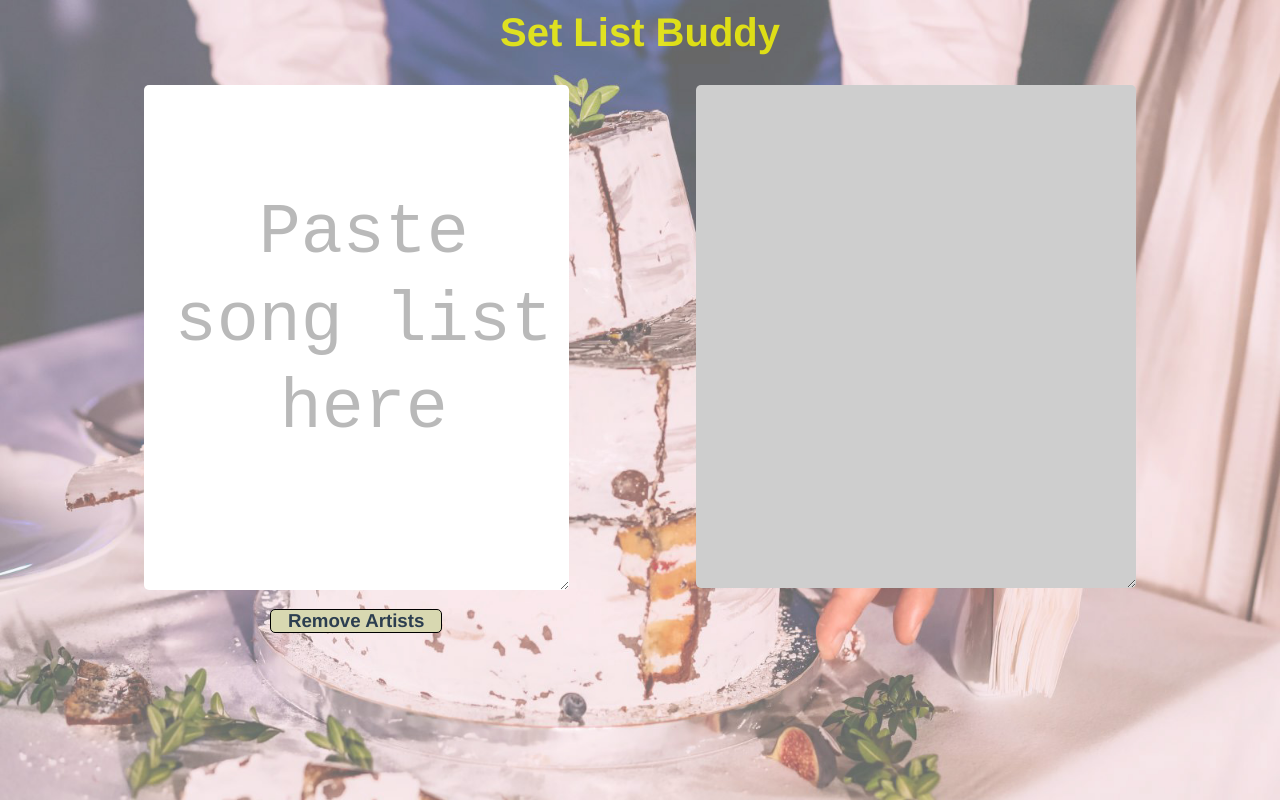
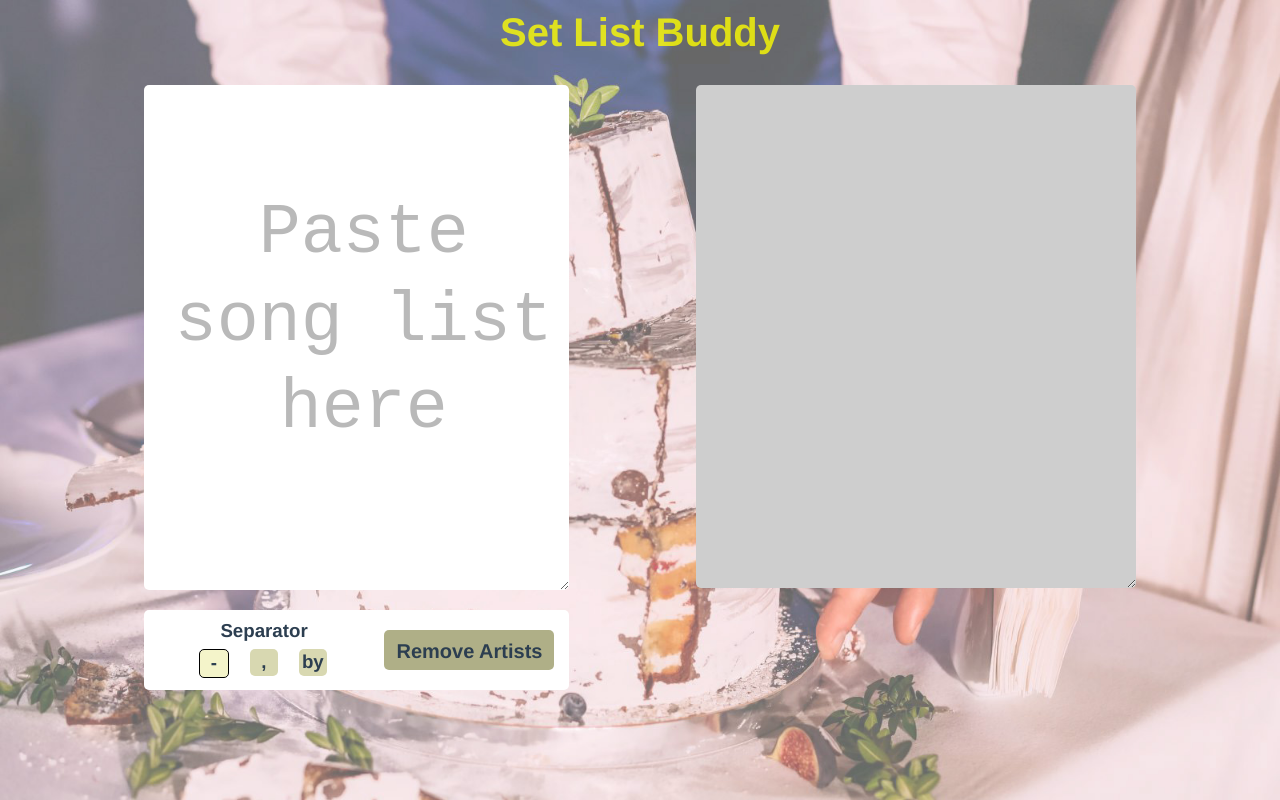
Before and after one commit to jbechak/listbuddy, a Vue app in the folder listbuddy/: page /index.html in a window 1280 px wide. Built offline with nearby package versions, Linux system fonts and the light colour scheme.

Commit message:
added seperators

```diff
--- a/listbuddy/src/components/BuddyHome.vue
+++ b/listbuddy/src/components/BuddyHome.vue
@@ -13,10 +13,18 @@
             placeholder="Paste song list here"
             v-model="state.rawList">
           </textarea>
-          <h3 class="execute" @click="removeArtist">
-          Remove Artists
-          </h3>
-        </div>
+          <div class="controls">
+            <div class="separator">
+              <h3 class="sep-text">Separator</h3>
+              <div class="small-btn-row">
+                <h3 class="btn square" :class ="{ selected : state.separators.includes('-'), unselected : !state.separators.includes('-') }" @click="toggleSeparator('-')">-</h3>
+                <h3 class="btn square" :class ="{ selected : state.separators.includes(','), unselected : !state.separators.includes(',')  }" @click="toggleSeparator(',')">,</h3>
+                <h3 class="btn square" :class ="{ selected : state.separators.includes('by'), unselected : !state.separators.includes('by')  }" @click="toggleSeparator('by')">by</h3>
+            </div>
+            </div>
+              <h3 id="execute" class="btn" @click="removeArtist">Remove Artists</h3>
+            </div>
+          </div>
 
         <div class="rightSide">
           <div id="song-box">
@@ -26,9 +34,6 @@
                       rows="26"
                       v-model="songList">
             </textarea>
-            <!-- <div v-for="song in state.songArray" v-bind:key="song.name">
-              {{ song.name + song.key + song.request }}
-            </div> -->
           </div>
         </div>
       </div>
@@ -48,6 +53,7 @@ export default {
   setup() {
     let state = reactive({
       rawList: '',
+      separators: ['-'],
       songArray: [],
       keys: [ 'A', 'B' , 'C', 'D', 'E', 'F', 'G'],
       suffixes: ['#', 'b', 'm']
@@ -64,6 +70,15 @@ export default {
   });
 
 //methods
+    function toggleSeparator(sep) {
+      console.log('toggle ' + sep);
+      if (state.separators.includes(sep)) {
+        state.separators.splice(state.separators.indexOf(sep), 1);
+      } else {
+        state.separators.push(sep);
+      }
+    }
+
     async function removeArtist() {
       state.songArray = await splitLines(state.rawList);
     }
@@ -72,13 +87,17 @@ export default {
       let songArray = rawList.split(/\r\n|\r|\n/).filter(song => song != '');
       let objArray = [];
       for (var i = 0; i < songArray.length; i++) {
-        //let obj = {};
         let obj = await findRequest(songArray[i]);
         obj.key = await findKey(songArray[i]);
         if (obj.key != '') {
            obj.key = ' (' + obj.key + ')';
         }
-        obj.name = obj.name.substring(0, obj.name.indexOf('-')).trim();
+        state.separators.forEach(sep => {
+          let sepIndex = obj.name.indexOf(sep);
+          if (sepIndex != -1) {
+            obj.name = obj.name.substring(0, obj.name.indexOf(sep)).trim();
+          }
+        });
         objArray.push(obj);
       }
       return objArray;
@@ -134,7 +153,8 @@ export default {
     return {
       removeArtist,
       songList,
-      state
+      state,
+      toggleSeparator
     }
   }
 
@@ -165,25 +185,19 @@ h1 {
   z-index: 1;
   position: static;
 }
+
 .leftSide {
   display:flex;
   flex-direction: column;
   align-items: center;
 }
-/* #song-box {
-  border: 1px solid black;
-  width: 350px;
-  height: 500px;
-  border-radius: 5px;
-  text-align: left;
-  padding: 5px;
-  color: black;
-} */
+
 .textbox {
   border-radius: 5px;
   padding: 5px;
   border: none;
 }
+
 .leftSide textarea::placeholder {
   font-size: 70px;
   line-height: 1.25;
@@ -203,11 +217,65 @@ h1 {
   font-family: Arial;
 }
 
-.execute {
+.selected {
+  background-color: rgb(244, 244, 202);
   border: 1px solid black;
+}
+
+.unselected {
+  background-color: rgb(216, 216, 177);
+  border: none;
+}
+
+.controls {
+  margin-top: 20px;
+  display: flex;
+  justify-content: space-evenly;
+  width: 100%;
+  height: 80px;
+  background-color: white;
   border-radius: 5px;
-  background-color: rgb(216, 216, 177);
+}
+
+.separator {
+  display: flex;
+  flex-direction: column;
+  margin-top: 0px;
+  width: 50%;
+}
+
+.sep-text {
+  margin-top: 10px;
+  margin-bottom: 0px;
+  height: 10px;
+  color:
+}
+
+.small-btn-row {
+  display: flex;
+  justify-content: space-evenly;
+  margin-top: 0px;
+  padding-left: 20px;
+  padding-right: 20px;
+  width: 80%;
+}
+
+.btn {
+  border-radius: 5px;
+}
+
+.square {
+  width: 28px;
+  height: 25px;
+  padding-top: 2px;
+}
+
+#execute {
+  padding-top: 10px;
   width: 170px;
+  background-color: rgba(142, 142, 85, 0.707);
+  border: none;
+  font-size: 20px;
 }
 
 .gray {
@@ -217,7 +285,8 @@ h1 {
   background-color: rgb(255, 255, 255);
 }
 
-.execute:hover
+.btn:hover
  {
   cursor: pointer;
+  opacity: 70%;
  }</style>
```
